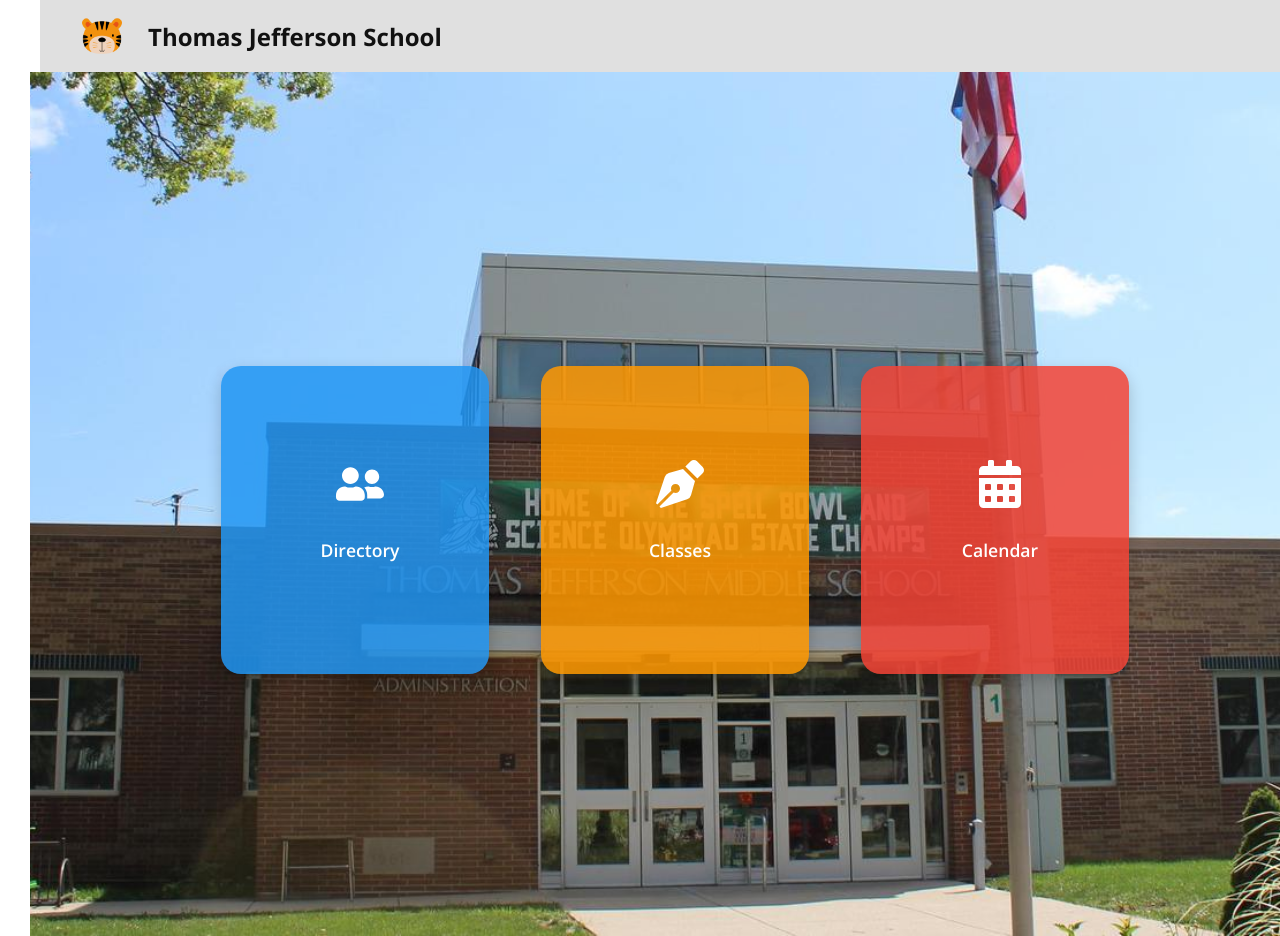
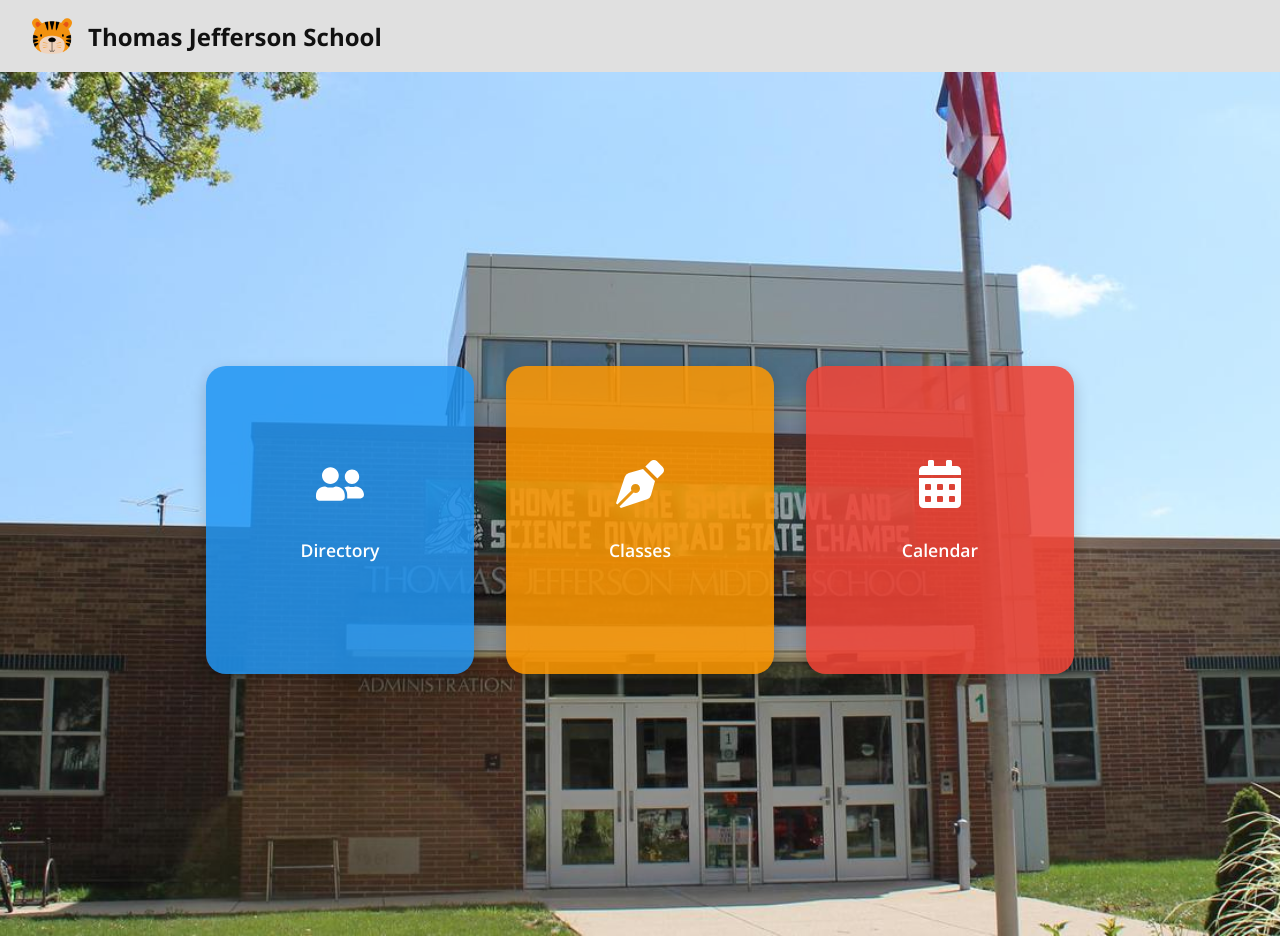
Before and after one commit to jvrieger/launch25-swe-week1-team3, a React (Vite) app in the folder jefferson-elementary/: page / in a window 1280 px wide. Built offline with nearby package versions, Linux system fonts and the light colour scheme.

Commit message:
fixed margin error (css)

```diff
--- a/jefferson-elementary/src/styles/classpage.css
+++ b/jefferson-elementary/src/styles/classpage.css
@@ -1,6 +1,5 @@
 * {
 	margin: 10;
-	margin-left: 10px;
 	padding: 30 30;
 	font-family: "Open Sans", sans-serif;
 }
```
